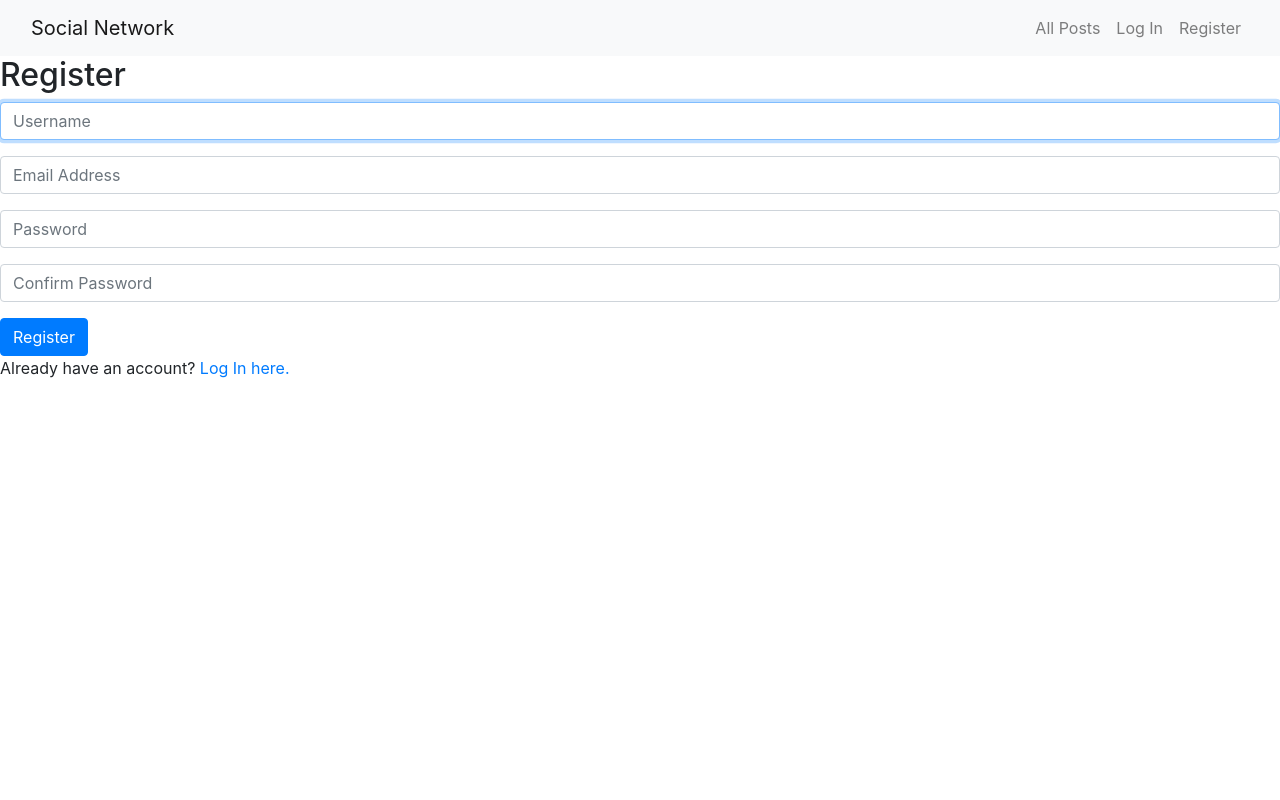
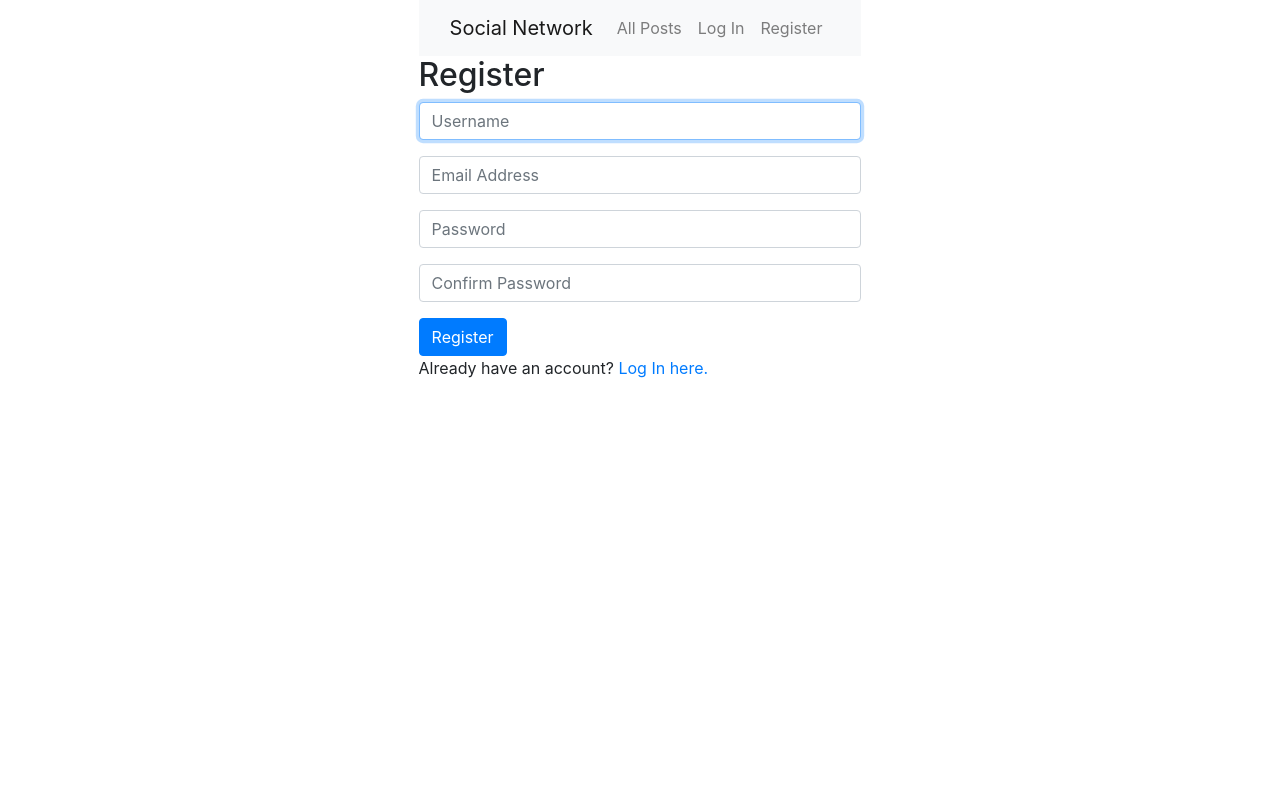
Before and after one commit to sahilsao/Basic-Social-Network-master, a Django app: page /register in a window 1280 px wide. Run offline with Django 3.2, Linux system fonts and the light colour scheme; some libraries are stand-ins or nearby versions.

Commit message:
Update styles.css

```diff
--- a/network/static/network/styles.css
+++ b/network/static/network/styles.css
@@ -1,5 +1,5 @@
 html, body {
-    width: 100%;
+    width: fit-content;
     height: 100%;
     margin-left: auto;
     margin-right: auto;
```
